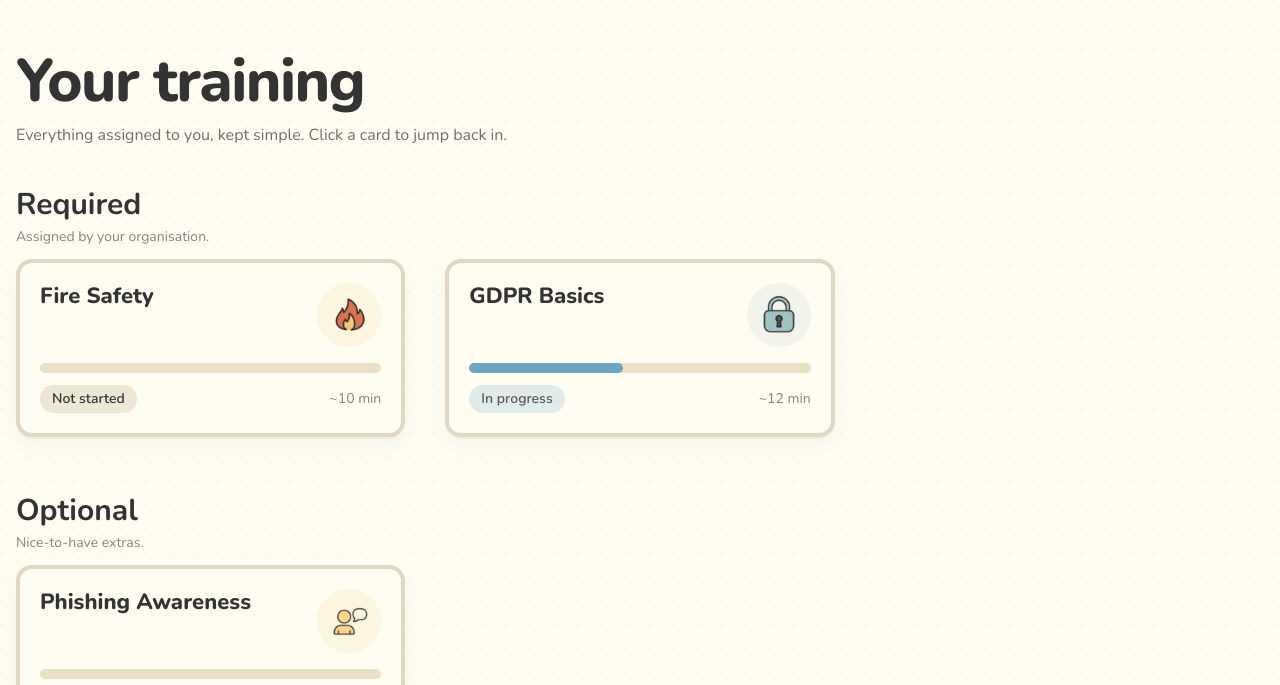
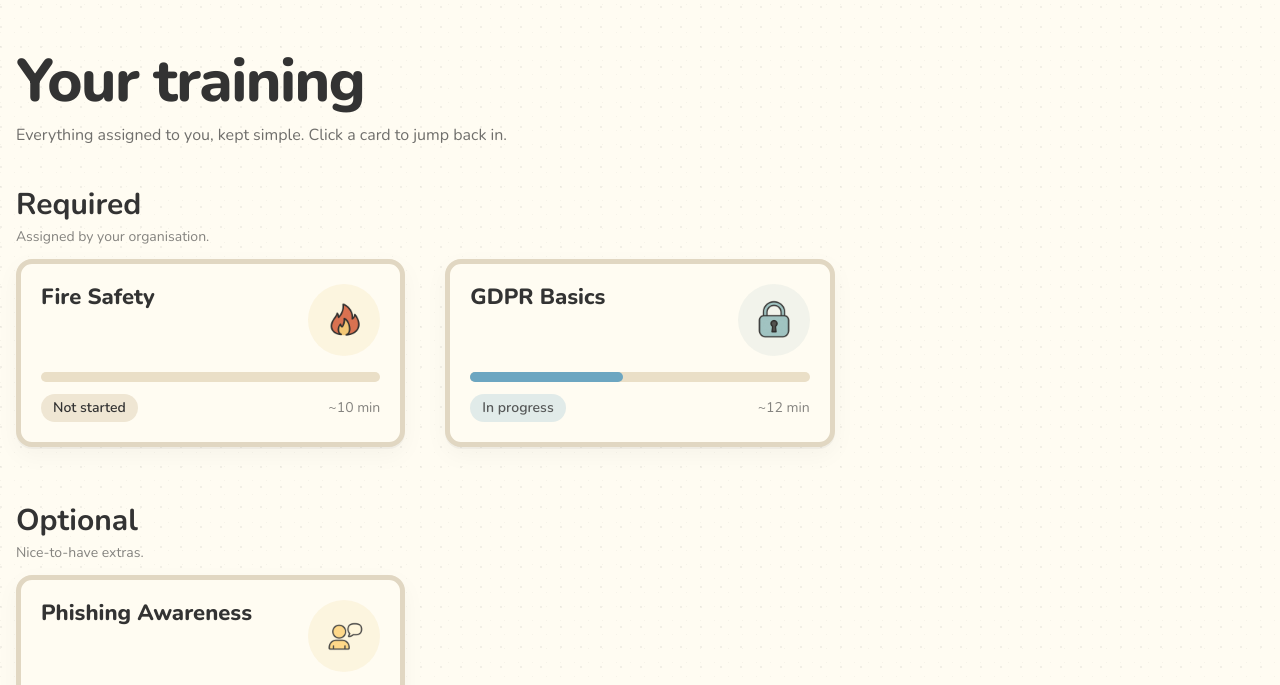
Before and after one commit to benlowesofficial-hub/pebble-lms, a website: page public/learn.html in a window 1280 px wide. Shown: the part 94-779 px from the top of the page. Drawn offline with nearby package versions, Linux system fonts and the light colour scheme; files that its build step writes are made by us from their sources.

Commit message:
Update input.css

```diff
--- a/src/input.css
+++ b/src/input.css
@@ -2,37 +2,40 @@
 @tailwind components;
 @tailwind utilities;
 
-/* ---- Subtle paper texture for the whole page ---- */
+/* ---- Slightly more visible paper texture ---- */
 @layer base {
   body {
     background-color: #FFFCF2;
+    /* dialed up a touch: a bit denser + a bit more alpha */
     background-image:
-      radial-gradient(circle at 1px 1px, rgba(0,0,0,0.03) 1px, transparent 0),
-      radial-gradient(circle at 0.5px 0.5px, rgba(0,0,0,0.02) 1px, transparent 0);
-    background-size: 24px 24px, 18px 18px;
+      radial-gradient(circle at 1px 1px, rgba(0,0,0,0.05) 1px, transparent 0),
+      radial-gradient(circle at 0.5px 0.5px, rgba(0,0,0,0.035) 1px, transparent 0);
+    background-size: 20px 20px, 14px 14px;
     background-blend-mode: multiply;
   }
 }
 
 /* -------- Pebble components -------- */
 @layer components {
-  /* Card */
+  /* Card (thicker border, soft shadow, gentle lift) */
   .card {
-    @apply bg-paper rounded-2xl border-4 border-[#E1D7C2] shadow-pebble p-5 transition transform;
+    border: 5px solid #E1D7C2;                 /* thicker line */
+    @apply bg-paper rounded-2xl shadow-pebble p-5 transition transform;
   }
   .card:hover {
-    @apply -translate-y-0.5 shadow-pebble-hover border-[#D9CCB1];
-    /* tiny warm tint on hover */
-    background-color: rgba(255, 252, 242, 0.9);
+    border-color: #D9CCB1;
+    @apply -translate-y-0.5 shadow-pebble-hover;
+    background-color: rgba(255, 252, 242, 0.92); /* tiny warm tint */
   }
 
-  /* Icon nests (bigger) */
-.icon-nest {
-  @apply rounded-full flex items-center justify-center;
-}
-.icon-nest-teal  { height: 4rem; width: 4rem; background-color: rgba(150, 182, 182, 0.12); }  /* pebbleTeal @ 12% */
-.icon-nest-blue  { height: 4rem; width: 4rem; background-color: rgba(108, 166, 193, 0.12); }  /* gentleBlue @ 12% */
-.icon-nest-yellow{ height: 4rem; width: 4rem; background-color: rgba(233, 196, 106, 0.14); }  /* softYellow @ 14% */
+  /* Icon nests — larger, friendly pads */
+  .icon-nest {
+    @apply rounded-full flex items-center justify-center;
+  }
+  /* use plain CSS for size + tinted fills to avoid @apply+opacity issues */
+  .icon-nest-teal   { height: 72px; width: 72px; background-color: rgba(150,182,182,0.12); }
+  .icon-nest-blue   { height: 72px; width: 72px; background-color: rgba(108,166,193,0.12); }
+  .icon-nest-yellow { height: 72px; width: 72px; background-color: rgba(233,196,106,0.14); }
 
   /* Status chips */
   .chip       { @apply text-xs md:text-sm font-semibold rounded-full px-3 py-1; }
@@ -46,4 +49,10 @@
   .progress-fill-teal   { @apply bg-pebbleTeal; }
   .progress-fill-blue   { @apply bg-gentleBlue; }
   .progress-fill-yellow { @apply bg-softYellow; }
+
+  /* Subtle “premium” gloss overlay for any progress fill */
+  .progress-gloss {
+    background-image: linear-gradient(to bottom, rgba(255,255,255,0.25), rgba(255,255,255,0));
+    background-blend-mode: overlay;
+  }
 }
```
